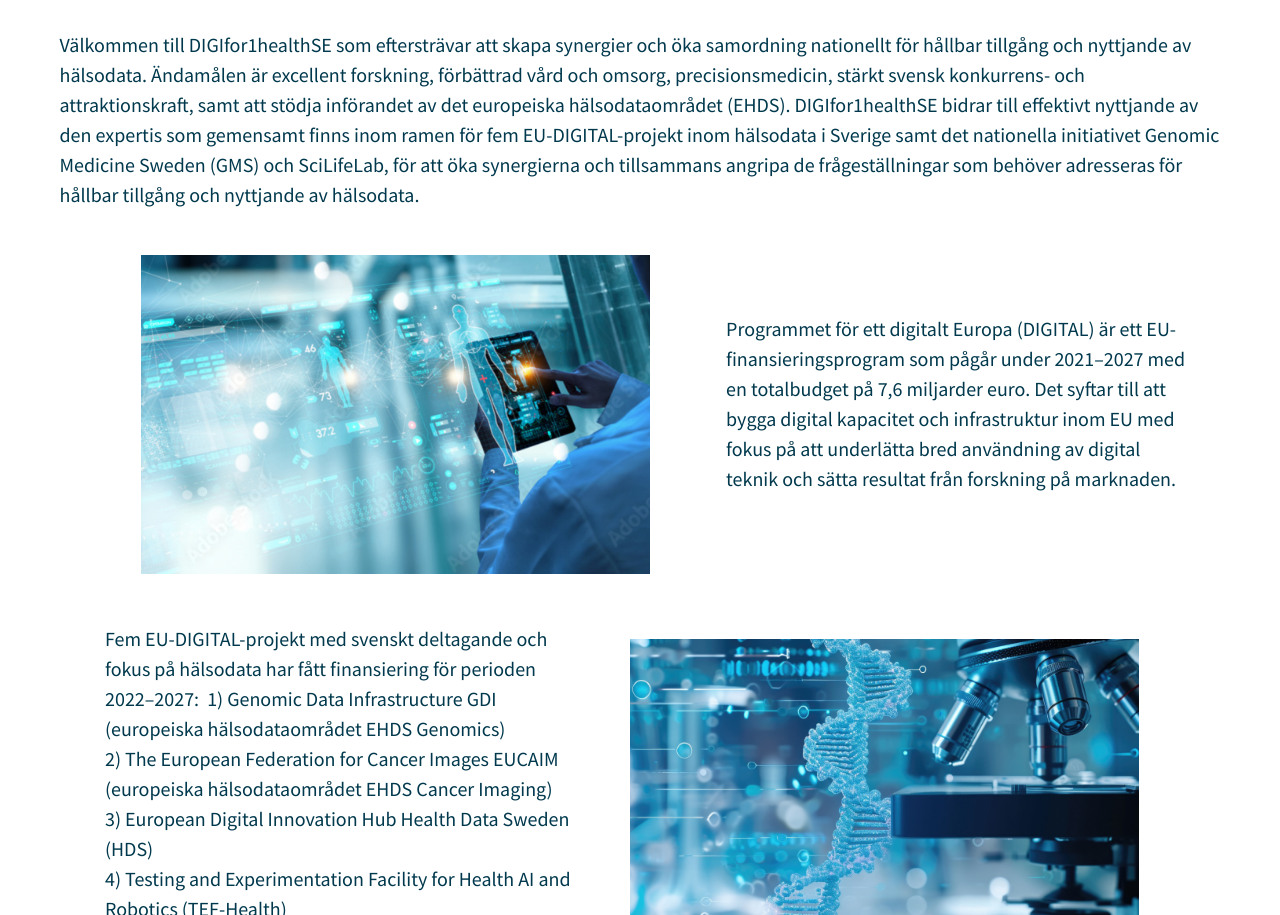
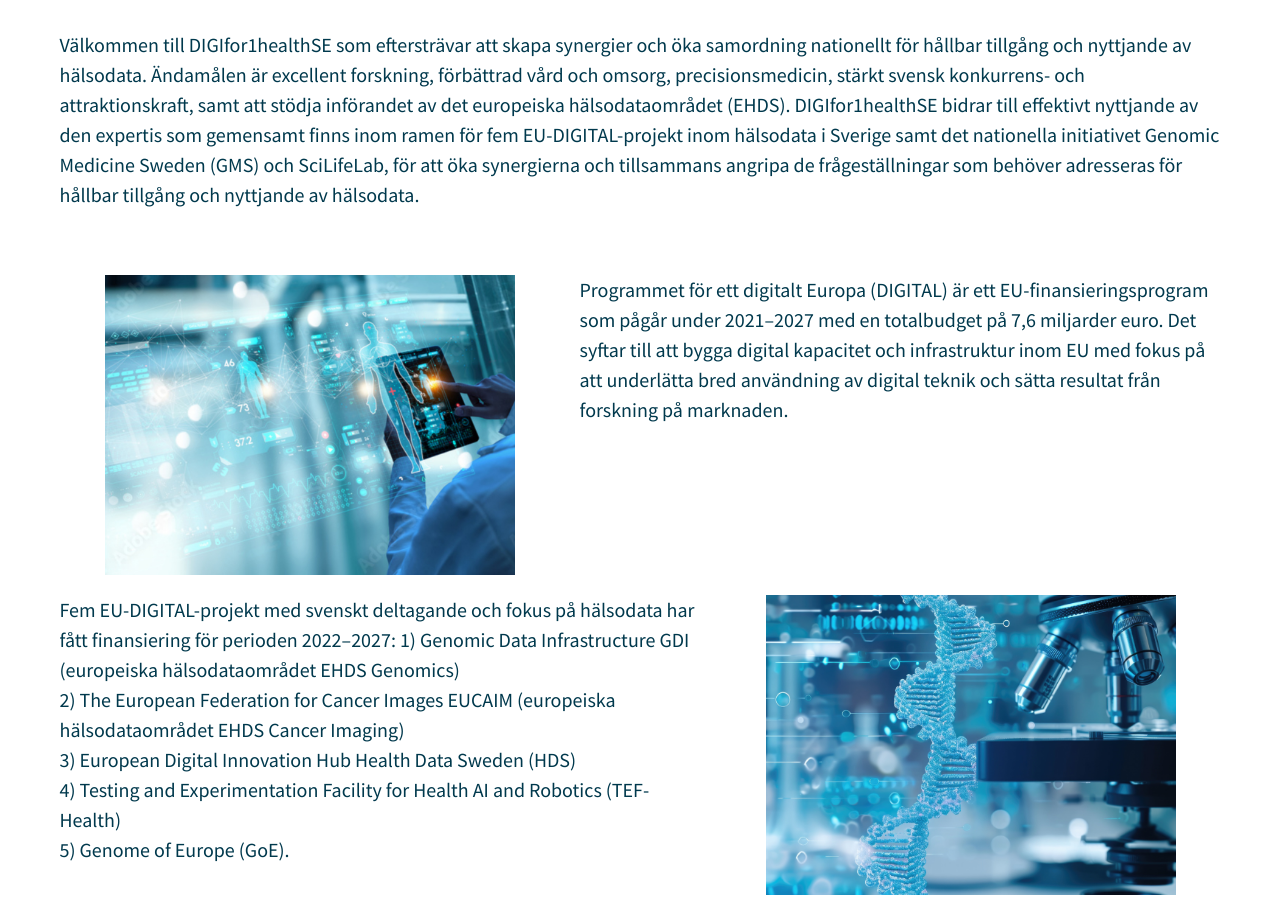
Before and after one commit to ScilifelabDataCentre/DIGIfor1Health_web, a Jekyll site: the page built from index.html, in a window 1280 px wide. Shown: the part 389-1304 px from the top of the page. Built offline with Jekyll 4.4.1, drawn with Linux system fonts in a browser that asks for light colours; a script that is not in the unit is left out; the list of posts is cut into pages by our own code; comment, search, counter and statistics services are not loaded; grey boxes are pictures that could not be loaded.

Commit message:
Remove duplicate image and clean up HTML structure

```diff
--- a/index.html
+++ b/index.html
@@ -1,163 +1,113 @@
 ---
 layout: home
 ---
-<p>Välkommen till DIGIfor1healthSE som eftersträvar att skapa synergier och öka samordning nationellt för hållbar tillgång och nyttjande av hälsodata. Ändamålen är excellent forskning, förbättrad vård och omsorg, precisionsmedicin, stärkt svensk konkurrens- och attraktionskraft, samt att stödja införandet av det europeiska hälsodataområdet (EHDS). DIGIfor1healthSE bidrar till effektivt nyttjande av den expertis som gemensamt finns inom ramen för fem EU-DIGITAL-projekt inom hälsodata i Sverige samt det nationella initiativet Genomic Medicine Sweden (GMS) och SciLifeLab, för att öka synergierna och tillsammans angripa de frågeställningar som behöver adresseras för hållbar tillgång och nyttjande av hälsodata.</p> <br>
-<!DOCTYPE html>
-<html>
+<p>Välkommen till DIGIfor1healthSE som eftersträvar att skapa synergier och öka samordning nationellt för hållbar tillgång och nyttjande av hälsodata. Ändamålen är excellent forskning, förbättrad vård och omsorg, precisionsmedicin, stärkt svensk konkurrens- och attraktionskraft, samt att stödja införandet av det europeiska hälsodataområdet (EHDS). DIGIfor1healthSE bidrar till effektivt nyttjande av den expertis som gemensamt finns inom ramen för fem EU-DIGITAL-projekt inom hälsodata i Sverige samt det nationella initiativet Genomic Medicine Sweden (GMS) och SciLifeLab, för att öka synergierna och tillsammans angripa de frågeställningar som behöver adresseras för hållbar tillgång och nyttjande av hälsodata.</p> <br>
 
 <style>
-  .container {
+.content-container {
+  display: flex;
+  align-items: flex-start;
+  justify-content: center;
+  gap: 20px;
+  margin: 20px 0;
+  max-width: 1200px;
+  margin-left: auto;
+  margin-right: auto;
+}
+
+.image {
+  flex: 0 0 45%;
+  max-width: 500px;
+  min-width: 300px;
+}
+
+.content-container img {
+  width: 100%;
+  height: 300px;
+  object-fit: cover;
+  border-radius: 8px;
+  display: block;
+}
+
+.content-text {
+  flex: 1;
+  min-width: 300px;
   display: flex;
   align-items: center;
-    justify-content: center;
 }
 
-  img {
-    width: 1298px;
-    max-width: 100%;
-    max-height:100%;
-    float: left;
+.content-text p {
+  margin: 0;
 }
 
-  .text {
-    word-wrap: break-word;
-    width: 1000px;
-    padding-left: 20px;
-    padding-top: 0%;
-    float: left;
+@media screen and (max-width: 768px) {
+  .content-container {
+    flex-direction: column;
+    padding: 0 15px;
+  }
+
+  .content-container.reverse-mobile {
+    flex-direction: column-reverse;
+  }
+
+  .image {
+    flex: 0 0 auto;
+    width: 100%;
+    max-width: none;
+  }
+
+  .content-container img {
+    height: 250px;
+  }
+
+  .content-text {
+    padding: 15px 0;
+  }
 }
 </style>
-  <body>
-    <div class="container">
+
+<div class="content-container">
   <div class="image">
-        <img src="assets/img/feature-img/tablet_Da.jpeg">
+    <img src="assets/img/feature-img/tablet_Da.jpeg" alt="Tablet image">
   </div>
-      <div class="text">
+  <div class="content-text">
     <p>Programmet för ett digitalt Europa (DIGITAL) är ett EU-finansieringsprogram som pågår under 2021–2027 med en totalbudget på 7,6 miljarder euro. Det syftar till att bygga digital kapacitet och infrastruktur inom EU med fokus på att underlätta bred användning av digital teknik och sätta resultat från forskning på marknaden.</p>
   </div>
 </div>
-  </body>
-</html>
-<!DOCTYPE html>
-<html>
-<br><br>
-  <style>
-  .container {
-    display: flex;
-    align-items: center;
-    justify-content: center;
-  }
 
-  img {
-    width: 1298px;
-    max-width: 100%;
-    max-height:100%;
-    float: left;
-  }
-
-  .text {
-    word-wrap: break-word;
-    width: 1000px;
-    padding-left: 20px;
-    padding-top: 0%;
-    float: left;
-  }
-  </style>
-  <body>
-    <div class="container">
-      <div class="text">
+<div class="content-container reverse-mobile">
+  <div class="content-text">
     <p>Fem EU-DIGITAL-projekt med svenskt deltagande och fokus på hälsodata har fått finansiering för perioden 2022–2027:
-1) Genomic Data Infrastructure GDI (europeiska hälsodataområdet EHDS Genomics) <br>
-2) The European Federation for Cancer Images EUCAIM (europeiska hälsodataområdet EHDS Cancer Imaging) <br>
-3) European Digital Innovation Hub Health Data Sweden (HDS) <br>
+    1) Genomic Data Infrastructure GDI (europeiska hälsodataområdet EHDS Genomics) <br>
+    2) The European Federation for Cancer Images EUCAIM (europeiska hälsodataområdet EHDS Cancer Imaging) <br>
+    3) European Digital Innovation Hub Health Data Sweden (HDS) <br>
     4) Testing and Experimentation Facility for Health AI and Robotics (TEF-Health) <br>
-5) Genome of Europe (GoE).        </p>
+    5) Genome of Europe (GoE).</p>
   </div>
   <div class="image">
-        <img src="assets/img/feature-img/Labview_Da.jpeg">
+    <img src="assets/img/feature-img/Labview_Da.jpeg" alt="Lab view image">
   </div>
 </div>
-  </body>
-</html>
-<br><br>
-<html>
 
-  <style>
-  .container {
-    display: flex;
-    align-items: center;
-    justify-content: center;
-  }
-
-  img {
-    width: 1298px;
-    max-width: 100%;
-    max-height:100%;
-    float: left;
-  }
-
-  .text {
-    word-wrap: break-word;
-    width: 1000px;
-    padding-left: 20px;
-    padding-top: 0%;
-    float: left;
-  }
-  </style>
-  <body>
-    <div class="container">
+<div class="content-container">
   <div class="image">
-        <img src="assets/img/connections.jpeg">
+    <img src="assets/img/connections.jpeg" alt="Connections image">
   </div>
-      <div class="text">
-        <p>Bakgrunden till DIGIfor1healthSE är en Vinnova-stödd förstudie 2023 (Dnr 2022-03542), ledd av SciLifeLab, för att skapa synergier mellan fyra EU-DIGITAL-projekt (GDI, EUCAIM, TEF-Health och HDS). Förstudien visade på ett stort behov av nationellt samarbete mellan dessa fyra EU-DIGITAL-projekt och GMS som utvecklar Nationella Genomikplattformen (NGP) som nationell satsning med förankring i regionerna samt fortsatt deltagande från SciLifeLab som nationell infrastruktur och aktiv part. </p>
+  <div class="content-text">
+    <p>Bakgrunden till DIGIfor1healthSE är en Vinnova-stödd förstudie 2023 (Dnr 2022-03542), ledd av SciLifeLab, för att skapa synergier mellan fyra EU-DIGITAL-projekt (GDI, EUCAIM, TEF-Health och HDS). Förstudien visade på ett stort behov av nationellt samarbete mellan dessa fyra EU-DIGITAL-projekt och GMS som utvecklar Nationella Genomikplattformen (NGP) som nationell satsning med förankring i regionerna samt fortsatt deltagande från SciLifeLab som nationell infrastruktur och aktiv part.</p>
   </div>
 </div>
-  </body>
-</html>
-<br><br>
-<html>
 
-  <style>
-  .container {
-    display: flex;
-    align-items: center;
-    justify-content: center;
-  }
-
-  img {
-    width: 1298px;
-    max-width: 100%;
-    max-height:100%;
-    float: left;
-  }
-
-  .text {
-    word-wrap: break-word;
-    width: 1000px;
-    padding-left: 20px;
-    padding-top: 0%;
-    float: left;
-  }
-  </style>
-  <body>
-    <div class="container">
-
-      <div class="text">
-        <p>Detta för att på bästa sätt kunna göra hälsodata interoperabla för effektivt nyttjande, inklusive återkoppling till individen/patienten och hälso- och sjukvården, vilket är avgörande för att långsiktigt möjliggöra jämställd och hållbar hälsa. Sedan november 2024 har EU-DIGITAL-projektet GoE också tillkommit i samarbetet eftersom projektet redan ingår i samarbete med GDI och GMS vad gäller förverkligandet av det europeiska initiativet 1+MG.
-   </div> </p>
+<div class="content-container reverse-mobile">
+  <div class="content-text">
+    <p>Detta för att på bästa sätt kunna göra hälsodata interoperabla för effektivt nyttjande, inklusive återkoppling till individen/patienten och hälso- och sjukvården, vilket är avgörande för att långsiktigt möjliggöra jämställd och hållbar hälsa. Sedan november 2024 har EU-DIGITAL-projektet GoE också tillkommit i samarbetet eftersom projektet redan ingår i samarbete med GDI och GMS vad gäller förverkligandet av det europeiska initiativet 1+MG.</p>
+  </div>
   <div class="image">
-        <img src="assets/img/feature-img/Inhand_D1.jpeg">
-
+    <img src="assets/img/feature-img/Inhand_D1.jpeg" alt="In hand image">
   </div>
 </div>
-  </body>
-</html>
-<!DOCTYPE html>
-<html>
-    &nbsp
-   &nbsp
+
 <hr>
-  <img src="assets/img/Digifor1Health_NyaBubblor20240408_3.jpg">
-
-  &nbsp
+<div style="text-align: center; margin: 20px 0;">
+  <img src="assets/img/Digifor1Health_NyaBubblor20240408_3.jpg" alt="Digifor1Health bubbles" style="max-width: 100%; height: auto;">
+</div>
```
Lines whose indentation alone changed are shown as unchanged.
